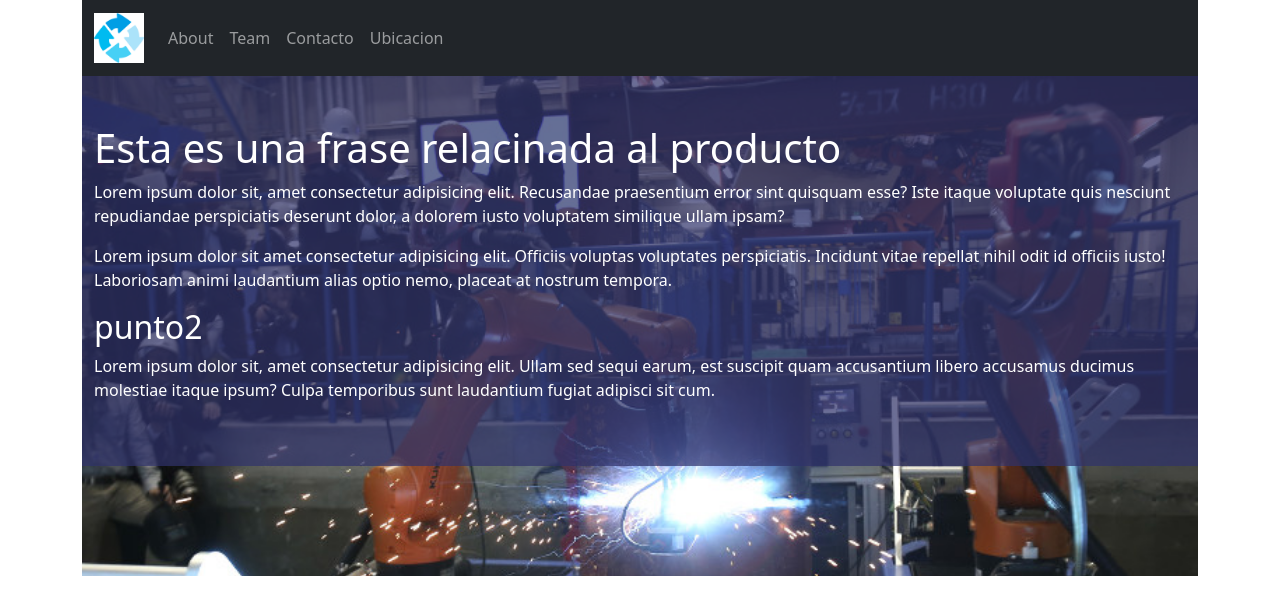
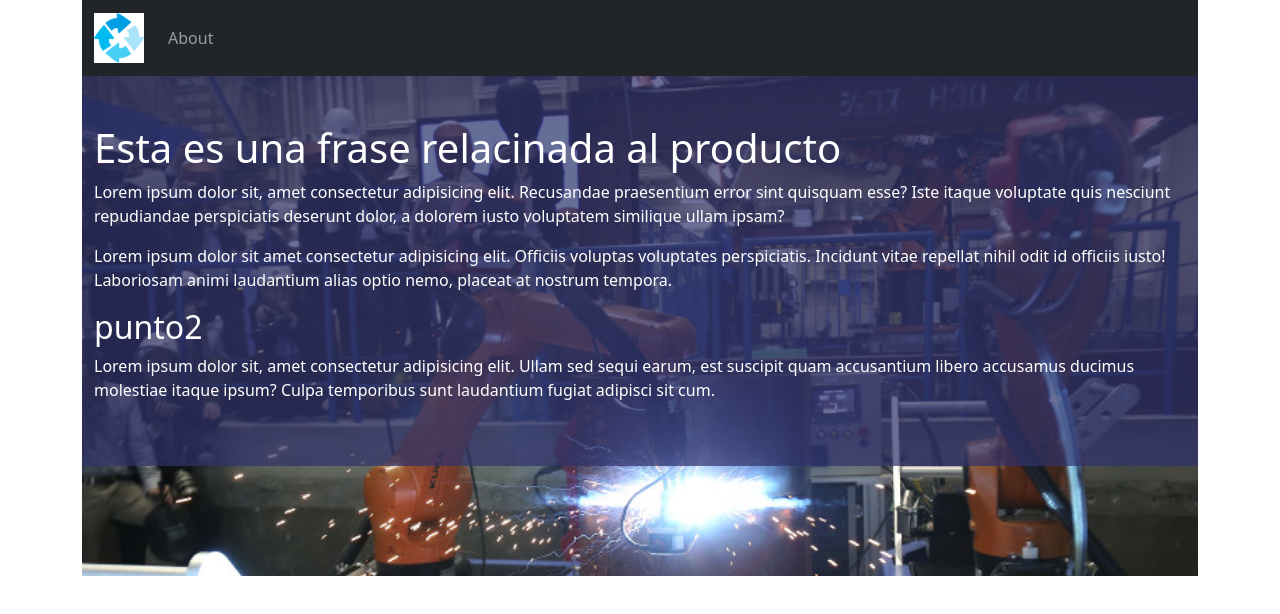
Before and after one commit to DenZel1502/Dise-o-de-interfases-, a plain HTML site: page index2.html in a window 1280 px wide. Drawn offline with nearby package versions, Linux system fonts and the light colour scheme.

Commit message:
Update index2.html

```diff
--- a/index2.html
+++ b/index2.html
@@ -32,17 +32,6 @@
             <ul class="navbar-nav">
               <li class="nav-item">
                 <a class="nav-link" href="">About</a>
-              </li>
-              <li class="nav-item">
-                <a class="nav-link" href="">Team</a>
-              </li>
-              <li class="nav-item">
-                <a class="nav-link" href="#">Contacto</a>
-              </li>
-              <li class="nav-item">
-                <a class="nav-link" href="#">Ubicacion</a>
-              </li>
-
             </ul>
           </div>
         </div>
```
